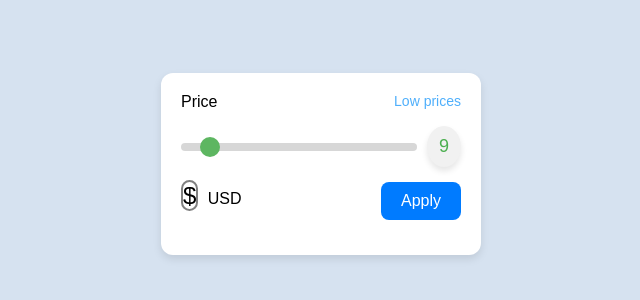
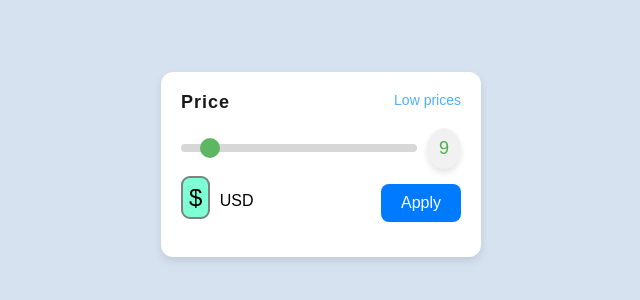
Before and after one commit to poojaverma02/Dev-Challenges-to-learn-frontend, a plain HTML site: page Pricing Slider/index.html in a window 1280 px wide. Shown: the part 236-536 px from the top of the page, without its empty margins (319-959 px from the left). Drawn offline with Linux system fonts and the light colour scheme.

Commit message:
final update

```diff
--- a/Pricing Slider/index.html
+++ b/Pricing Slider/index.html
@@ -9,7 +9,7 @@
 <body>
   <div class="price-slider">
     <div class="price-header">
-      <span>Price</span>
+      <span class="price">Price</span>
       <span class="low-prices">Low prices</span>
     </div>
 
--- a/Pricing Slider/styles.css
+++ b/Pricing Slider/styles.css
@@ -88,13 +88,19 @@ body {
   justify-content: space-between;
   margin-bottom: 15px;
 }
-
+.price{
+  font-size: 18px;
+  font-weight: bold;
+  letter-spacing: 1px;
+  opacity: 0.9;
+}
 .currency-icon {
   font-size: 24px;
   margin-right: 5px;
   border: 2px solid gray;
   border-radius: 9px;
-
+  padding: 6px;
+  background-color: aquamarine;
 }
 
 .currency-label {
```
